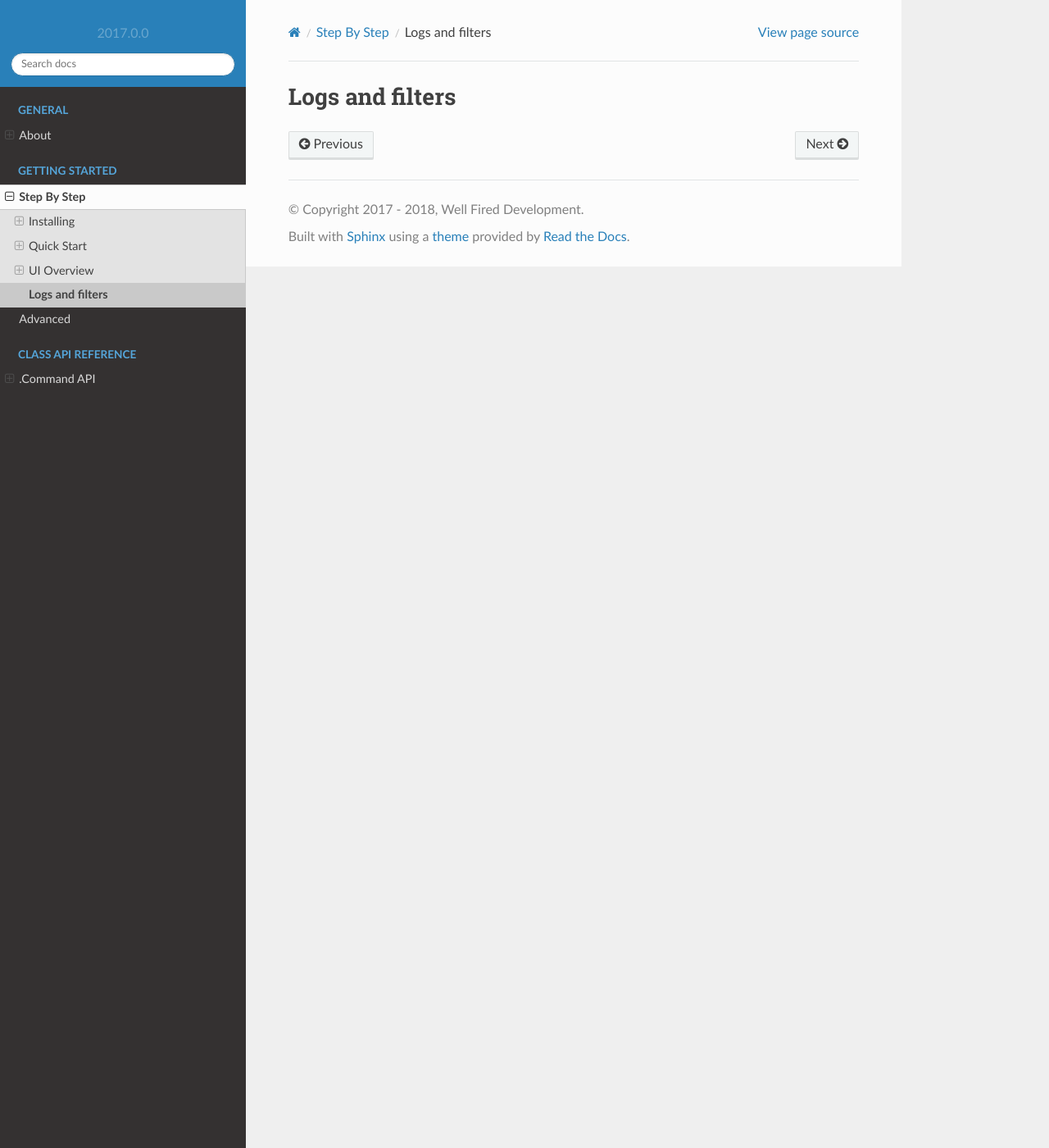
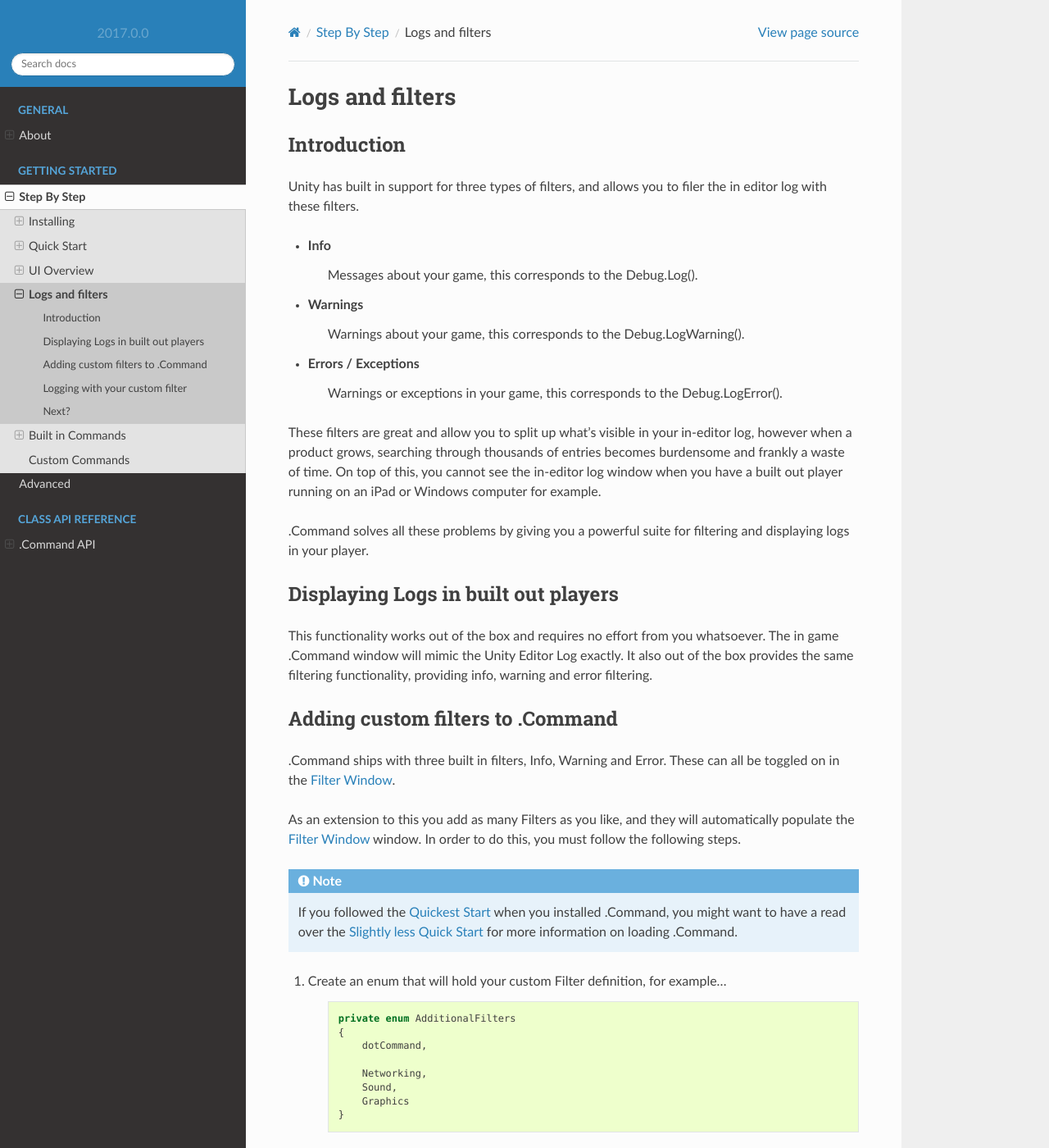
Before and after one commit to WellFiredDevelopment/dotCommandDocumentation, a Sphinx documentation site: the page built from sphinx/source/learn/step_by_step/logs_and_filters.rst, in a window 1280 px wide and 1400 px high. Shown: the whole window at 82% size. Built offline with Sphinx 7.4.7 and the Read the Docs theme 2.0.0, drawn with Linux system fonts in a browser that asks for light colours; pages that are not in the unit, such as notebooks, are missing from menus; some of the changed text lies outside the part shown.

Commit message:
Logs and Filters, Built In Commands.

```diff
--- a/sphinx/source/learn/step_by_step/custom_commands.rst
+++ b/sphinx/source/learn/step_by_step/custom_commands.rst
@@ -0,0 +1,4 @@
+.. _learn_step_by_step_custom_command:
+
+Custom Commands
+===============
--- a/sphinx/source/learn/step_by_step/index.rst
+++ b/sphinx/source/learn/step_by_step/index.rst
@@ -10,6 +10,6 @@ Step By Step
     quick_start.rst
     ui_overview.rst
     logs_and_filters.rst
-    inspect.rst
+    built_in_commands.rst
     custom_commands.rst
     skins_and_settings.rst
--- a/sphinx/source/learn/step_by_step/logs_and_filters.rst
+++ b/sphinx/source/learn/step_by_step/logs_and_filters.rst
@@ -2,3 +2,94 @@
 
 Logs and filters
 ================
+
+Introduction
+------------
+
+Unity has built in support for three types of filters, and allows you to filer the in editor log with these filters.
+
+* Info
+    Messages about your game, this corresponds to the Debug.Log().
+
+* Warnings
+    Warnings about your game, this corresponds to the Debug.LogWarning().
+
+* Errors / Exceptions
+    Warnings or exceptions in your game, this corresponds to the Debug.LogError().
+
+These filters are great and allow you to split up what's visible in your in-editor log, however when a product grows,
+searching through thousands of entries becomes burdensome and frankly a waste of time. On top of this, you cannot see
+the in-editor log window when you have a built out player running on an iPad or Windows computer for example.
+
+.Command solves all these problems by giving you a powerful suite for filtering and displaying logs in your player.
+
+Displaying Logs in built out players
+------------------------------------
+
+This functionality works out of the box and requires no effort from you whatsoever. The in game .Command window will
+mimic the Unity Editor Log exactly. It also out of the box provides the same filtering functionality, providing
+info, warning and error filtering.
+
+Adding custom filters to .Command
+---------------------------------
+
+.Command ships with three built in filters, Info, Warning and Error. These can all be toggled on in the
+:ref:`learn_step_by_step_ui_overview_filter_window`.
+
+As an extension to this you add as many Filters as you like, and they will automatically populate the
+:ref:`learn_step_by_step_ui_overview_filter_window` window. In order to do this, you must follow the following steps.
+
+.. note::   If you followed the :ref:`learn_step_by_step_quick_start_quickest_start` when you installed .Command, you
+            might want to have a read over the :ref:`learn_step_by_step_quick_start_slightly_less_quick_start` for more
+            information on loading .Command.
+
+1. Create an enum that will hold your custom Filter definition, for example...
+
+    .. code-block:: c#
+
+        private enum AdditionalFilters
+        {
+            dotCommand,
+
+            Networking,
+            Sound,
+            Graphics
+        }
+
+2. When you load .Command, pass your custom enum to the Load method.
+
+    .. code-block:: c#
+
+        DevelopmentConsole.Load(typeof(AdditionalFilters));
+
+3. your new filters; dotCommand, Networking, Sound and Graphics should now be available in the
+:ref:`learn_step_by_step_ui_overview_filter_window`.
+
+Logging with your custom filter
+-------------------------------
+
+Now you've told .Command about your custom filters, .Command knows how to perform custom filter, the only thing left to
+do is start Logging with your custom filter. In order to do that, you'll want to perform the following steps.
+
+1. Add the correct Namespace for your Debug.Log
+
+    .. code-block:: c#
+
+        using Debug = WellFired.Command.Log.Debug;
+
+2. Perform your logging
+
+    .. code-block:: c#
+
+        Debug.Log(AdditionalFilters.dotCommand, "Hello Log!");
+
+.Command provides overloads for everyone of Unity's Log methods, as an extension that takes an enum as the first
+parameter. It's also worth mentioning that Unity's build in logging functionality still works, so you can slowly
+migrate your logs over to a filter safe approach.
+
+
+Next?
+-----
+
+This section walked you through custom filters with .Command, and next we're going to over .Command's ready to use out
+of the box commands!
```
Also changed, not shown: sphinx/source/learn/step_by_step/built_in_commands.rst (added, +81 -0 lines), sphinx/source/learn/step_by_step/quick_start.rst (+9 -1 lines), sphinx/source/learn/step_by_step/ui_overview.rst (+20 -7 lines), sphinx/source/learn/step_by_step/inspect.rst (deleted).
